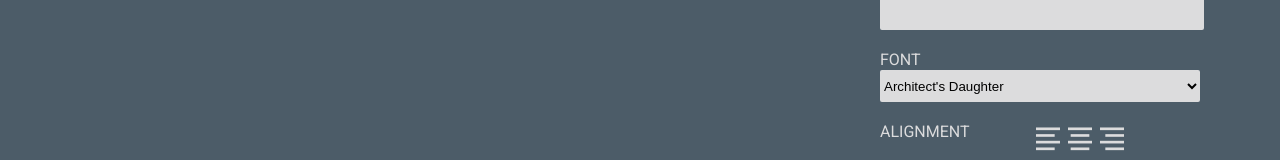
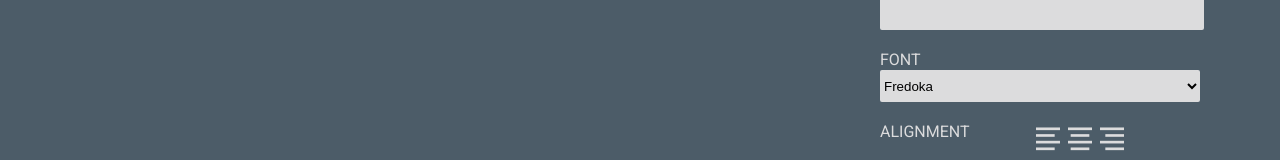
Before and after one commit to Volantstream19/react-blog-builder, a React (Create React App) app: page / in a window 1280 px wide. Shown: the part 158-318 px from the top of the page. Built offline with nearby package versions, Linux system fonts and the light colour scheme; a web font is replaced by a local one.

Commit message:
Font changes with state and displays correctly

```diff
--- a/src/components/Editor/Editor.js
+++ b/src/components/Editor/Editor.js
@@ -2,7 +2,7 @@ import React from 'react';
 
 import './Editor.css';
 
-export default function Editor({ setTitle, setSubTitle }) {
+export default function Editor({ setTitle, setSubTitle, font, setFont }) {
   return (
     <div className="editor">
       <div className="form-control">
@@ -14,7 +14,7 @@ export default function Editor({ setTitle, setSubTitle }) {
         <label>Subtitle</label>
       </div>
       <div className="form-control">
-        <select>
+        <select value={font} onChange={(e) => setFont(e.target.value)}>
           <option value="architect">{"Architect's Daughter"}</option>
           <option value="comforter">Comforter</option>
           <option value="fredoka">Fredoka</option>
--- a/src/components/Home/Home.js
+++ b/src/components/Home/Home.js
@@ -9,12 +9,19 @@ export default function Home() {
   // add useState calls here for title, subtitle, font, align, and text
   const [title, setTitle] = useState('');
   const [subtitle, setSubTitle] = useState('');
-
+  const [font, setFont] = useState('fredoka');
   return (
     <main className="main">
       {/* pass the state variables as props to the presentational components */}
-      <Preview title={title} subtitle={subtitle} />
-      <Editor setTitle={setTitle} setSubTitle={setSubTitle} title={title} subtitle={subtitle} />
+      <Preview title={title} subtitle={subtitle} font={font} />
+      <Editor
+        setTitle={setTitle}
+        setSubTitle={setSubTitle}
+        setFont={setFont}
+        title={title}
+        subtitle={subtitle}
+        font={font}
+      />
     </main>
   );
 }
--- a/src/components/Preview/Preview.js
+++ b/src/components/Preview/Preview.js
@@ -2,7 +2,7 @@ import React from 'react';
 
 import './Preview.css';
 
-export default function Preview({ title, subtitle }) {
+export default function Preview({ title, subtitle, font }) {
   // implement a Preview screen here
   //  Note - the HTML should have the following structure
   //  the main div should have a class of preview and the font-name prop
@@ -16,8 +16,8 @@ export default function Preview({ title, subtitle }) {
 
   return (
     <>
-      <div>
-        <h1 key={title}>{title}</h1>
+      <div className={font}>
+        <h1>{title}</h1>
         <p>{subtitle}</p>
         <p></p>
       </div>
```
